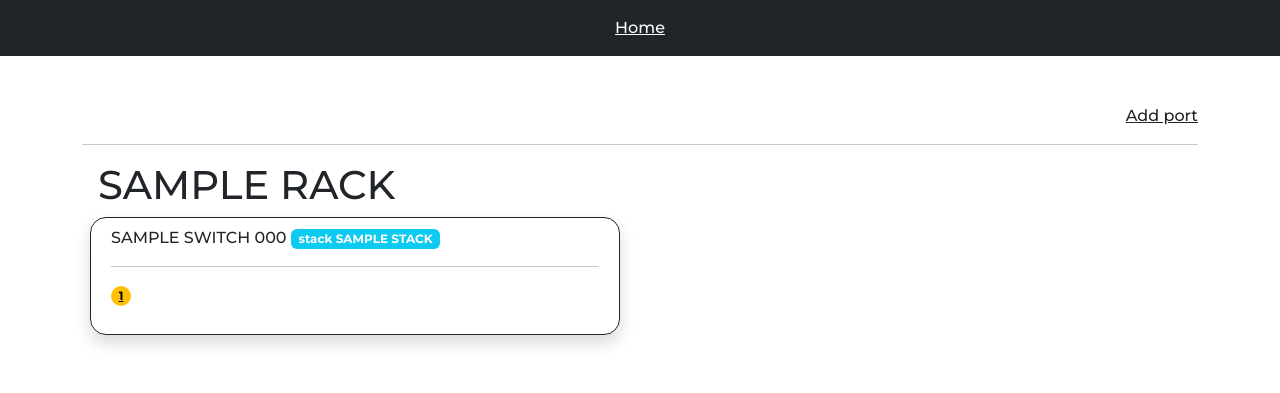
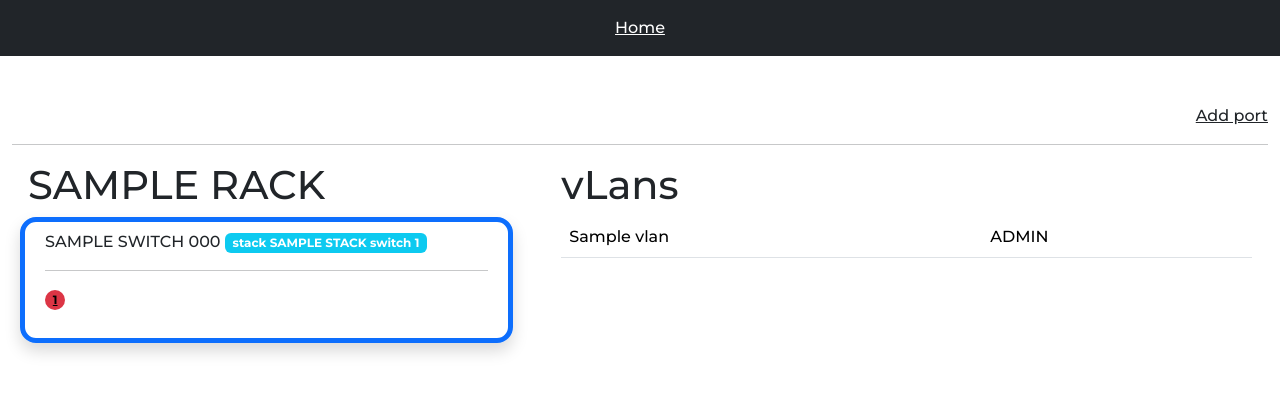
Before and after one commit to swelanauguste/works-server-room, a Django app: page / in a window 1280 px wide. Shown: the top 393 px of the page. Run offline with Django 5.2, Linux system fonts and the light colour scheme; tables that the repository leaves empty hold one stand-in row (values such as "Sample post").

Commit message:
adding highlights

```diff
--- a/app/networks/forms.py
+++ b/app/networks/forms.py
@@ -11,3 +11,7 @@ class PortForm(forms.ModelForm):
     class Meta:
         model = Port
         fields = "__all__"
+        exclude = ["slug"]
+        widgets = {
+            "vlan": forms.CheckboxSelectMultiple(attrs={"type": "checkbox",}),
+        }
--- a/app/networks/models.py
+++ b/app/networks/models.py
@@ -6,7 +6,19 @@ from django.utils.text import slugify
 
 
 class Rack(models.Model):
+    COLOUR_CHOICES_LIST = (
+        ('primary', 'primary'),
+        ('secondary', 'secondary'),
+        ('danger', 'danger'),
+        ('info', 'info'),
+        ('success', 'success'),
+        ('warning', 'warning'),
+        ('light', 'light'),
+        ('dark', 'dark'),
+        ('white', 'white'),
+    )
     name = models.CharField(max_length=100)
+    colour = models.CharField(max_length=100, blank=True, null=True, choices=COLOUR_CHOICES_LIST)
 
     def __str__(self):
         return f"{self.name}"
@@ -14,6 +26,7 @@ class Rack(models.Model):
 
 class Stack(models.Model):
     name = models.CharField(max_length=100)
+    colour = models.CharField(max_length=100, blank=True, null=True, choices=Rack.COLOUR_CHOICES_LIST)
 
     def __str__(self):
         return f"{self.name}"
@@ -26,12 +39,16 @@ class Switch(models.Model):
     stack = models.ForeignKey(
         Stack, on_delete=models.CASCADE, null=True, blank=True, related_name="switches"
     )
+    number_in_stack = models.PositiveIntegerField(default=1)
+
     rack = models.ForeignKey(
         Rack, on_delete=models.CASCADE, null=True, blank=True, related_name="racks"
     )
+    sort = models.IntegerField(null=True, blank=True)
 
     class Meta:
         verbose_name_plural = "switches"
+        ordering = ["sort"]
 
     def save(self, *args, **kwargs):
         self.slug = slugify(f"{self.name}-{self.serial_number}")
@@ -54,7 +71,7 @@ class vLan(models.Model):
         super(vLan, self).save(*args, **kwargs)
 
     def __str__(self):
-        return f"{self.name} ({self.role})"
+        return f"{self.name} {self.role}"
 
 
 class Port(models.Model):
@@ -65,6 +82,7 @@ class Port(models.Model):
     )
     vlan = models.ManyToManyField(vLan, blank=True, related_name="vlans")
     note = models.CharField(max_length=100, blank=True)
+    is_critical = models.BooleanField(default=False)
 
     class Meta:
         ordering = ["port"]
--- a/app/networks/templates/networks/rack_list.html
+++ b/app/networks/templates/networks/rack_list.html
@@ -1,41 +1,70 @@
 {% extends 'base.html' %}
 
 {% block content %}
-<div class="container my-5">
+<div class="container-fluid my-5">
   <p class="text-end"><a class="text-dark"
       href="{% url 'port-create' %}">Add port </a></p>
   <hr>
   <div class="row">
     {% for o in object_list %}
-    <div class="col-lg-6">
+    <div class="col-lg-5">
       <h1 class="ms-3">{{o|upper}}</h1>
       {% for sw in o.racks.all %}
       <a class="text-dark text-decoration-none"
         href="{% url 'switch-detail' sw.pk %}">
-        <div class="row border border-dark m-2 p-2 shadow rounded-4">
+        <div class="row border border-{{sw.stack.colour}} border-5 m-2 p-2 shadow rounded-4">
           <p>{{sw|upper}}
 
             {% if sw.stack %}
-           <span class="badge bg-info"> stack {{sw.stack|upper}}</span>
+            <span class="badge bg-info"> stack {{sw.stack|upper}} switch {{sw.number_in_stack}}</span>
             {% endif %}
 
           </p>
           <hr>
           <p>
             {% for pt in sw.ports.all %}
-            <a title="{{pt.vlan.all|join:'-'}}"
-              class="badge rounded-pill text-bg-warning mb-1"
+            <a title="{{pt.vlan.all|join:', '}}"
+              class="badge rounded-pill mb-1 text-bg-warning
+              {% for role in pt.vlan.all %}
+                {% if '200' in role.name %}bg-success{% endif %}
+                {% if '351' in role.name %} border-info border-3 border {% endif %}
+                {% if '307' in role.name %} text-light {% endif %}
+                {% if '77' in role.name %} text-bg-dark {% endif %}
+                {% if '418' in role.name %} text-white bg-primary {% endif %}
+                {% if pt.is_critical %}bg-danger{% endif %}
+              {% endfor %}
+              "
               href="{% url 'port-detail' pt.pk %}">{{pt.port|upper}}</a>
             {% empty %}
-          <p class="text-center"><a class="text-dark"
-              href="#">No ports</a></p>
+          <p class="text-center">No ports</p>
           {% endfor %}
           </p>
         </div>
       </a>
       {% endfor %}
     </div>
+
     {% endfor %}
+    <div class="col mx-3">
+      <h1>vLans</h1>
+      <table class="table">
+      <tbody>
+        {% for vlan in vlans %}
+        <tr class="
+
+        {% if '200' in vlan.name %}table-success {% endif %}
+        {% if '77' in vlan.name %}table-dark{% endif %}
+        {% if '307' in vlan.name %}table-light text-white{% endif %}
+        {% if '351' in vlan.name %}table-info{% endif %}
+        {% if '418' in vlan.name %}table-primary{% endif %}
+        ">
+          <td>{{vlan.name}}</td>
+          <td>{{vlan.role|upper}}</td>
+        </tr>
+        {% endfor %}
+      </tbody>
+    </table>
+    </div>
   </div>
 </div>
 {% endblock content %}
--- a/app/networks/views.py
+++ b/app/networks/views.py
@@ -2,13 +2,13 @@ from django.shortcuts import render
 from django.views.generic import CreateView, DetailView, ListView, UpdateView
 
 from .forms import PortForm
-from .models import Port, Rack, Stack, Switch
+from .models import Port, Rack, Stack, Switch, vLan
 
 
 class RackListView(ListView):
     model = Rack
-    # projects = Port.objects.filter(status__icontains="projects")
-    # extra_context = {"projects": projects}
+    vlans = vLan.objects.all()
+    extra_context = {"vlans": vlans}
 
 
 class PortCreateView(CreateView):
--- a/app/static/docs/aruba.csv
+++ b/app/static/docs/aruba.csv
@@ -1,4 +1,4 @@
-port,vlan
+port,vlan,note
 1,"414, 714"
 2,"414, 714"
 3,"414, 714"
```
Also changed, not shown: app/networks/admin.py (+18 -1 lines), app/networks/templates/networks/switch_detail.html (+15 -3 lines), app/networks/migrations/0010_switch_sort.py (added), app/networks/migrations/0011_alter_switch_options.py (added), app/networks/migrations/0012_rack_colour_stack_colour.py (added), app/networks/migrations/0013_port_is_critical.py (added), app/networks/migrations/0014_stack_switch_number.py (added), app/networks/migrations/0015_remove_stack_switch_number_and_more.py (added), app/networks/migrations/0016_rename_switch_stack_number_switch_number_in_stack.py (added), 1 other file.
